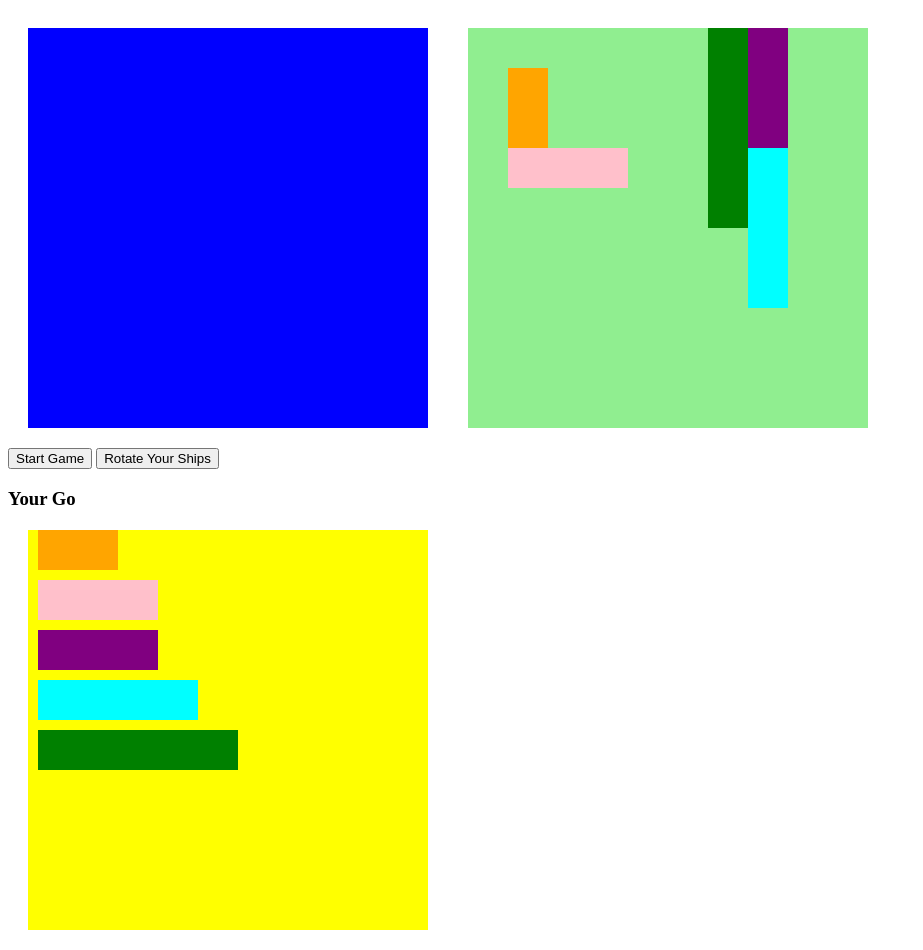
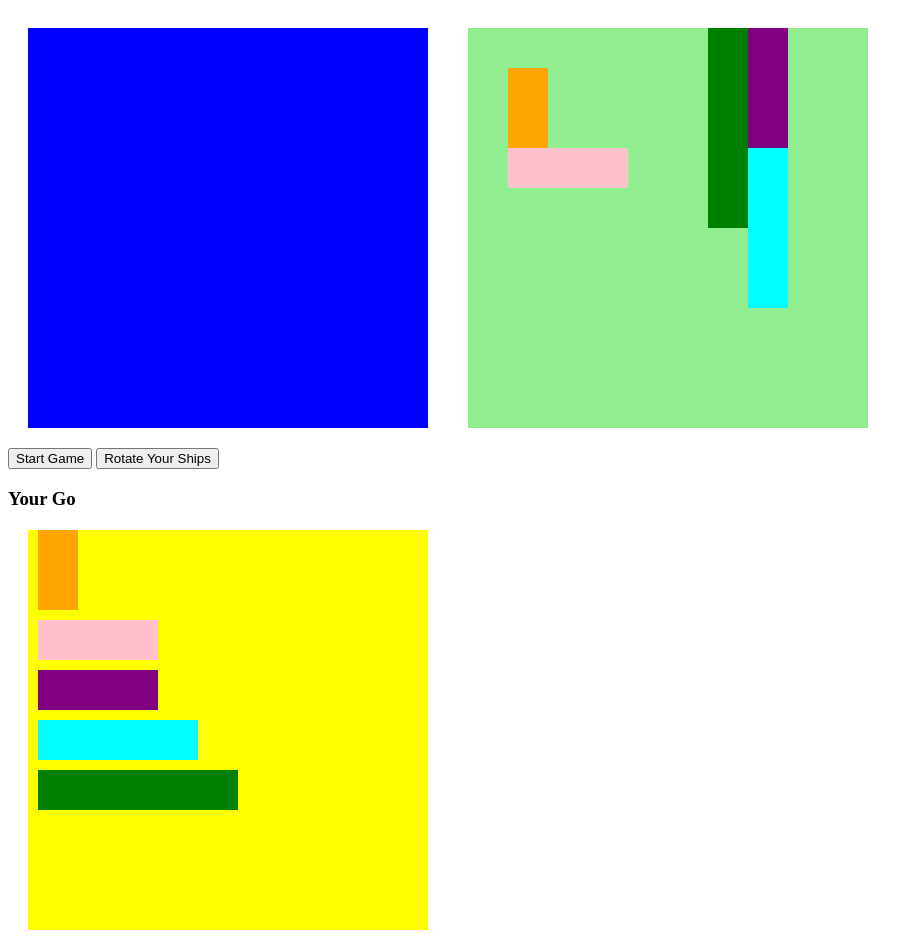
Before and after one commit to ChrisKirbyDev/Gothika, a plain HTML site: page index.html in a window 1280 px wide. Both pictures are taken after a click on the button "Rotate Your Ships". Shown: the whole page, without its empty margins (0-923 px from the left). Drawn offline with Linux system fonts and the light colour scheme.

Commit message:
add functionality to rotate button with destroyer

```diff
--- a/app.js
+++ b/app.js
@@ -1,10 +1,10 @@
 document.addEventListener("DOMContentLoaded", () => {
   const userGrid = document.querySelector(".grid-user");
   const computerGrid = document.querySelector(".grid-computer");
-  const displayGrid = document.querySelector("grid-display");
+  const displayGrid = document.querySelector(".grid-display");
   const ships = document.querySelectorAll(".ship");
-  const destroyer = document.querySelector(".destroy-container");
-  const frigate = document.querySelector(".frigate-container");
+  const destroyer = document.querySelector(".destroyer-container");
+  const submarine = document.querySelector(".submarine-container");
   const cruiser = document.querySelector(".cruiser-container");
   const battleship = document.querySelector(".battleship-container");
   const carrier = document.querySelector(".carrier-container");
@@ -14,6 +14,7 @@ document.addEventListener("DOMContentLoaded", () => {
   const infoDisplay = document.querySelector("#info");
   const userSquares = [];
   const computerSquares = [];
+  let isHorizontal = true;
 
   const width = 10;
 
@@ -105,4 +106,13 @@ document.addEventListener("DOMContentLoaded", () => {
   generate(shipArray[2]);
   generate(shipArray[3]);
   generate(shipArray[4]);
+
+  // rotate the ships
+  function rotate() {
+    if (isHorizontal) {
+      destroyer.classList.toggle("destroyer-container-vertical");
+      isHorizontal = false;
+    }
+  }
+  rotateButton.addEventListener("click", rotate);
 });
--- a/style.css
+++ b/style.css
@@ -38,6 +38,15 @@
   background-color: orange;
   margin: 10px;
   display: flex;
+}
+
+.destroyer-container-vertical {
+  width: 40px;
+  height: 80px;
+  background-color: orange;
+  margin: 10px;
+  display: flex;
+  flex-wrap: wrap;
 }
 
 .frigate-container {
```
